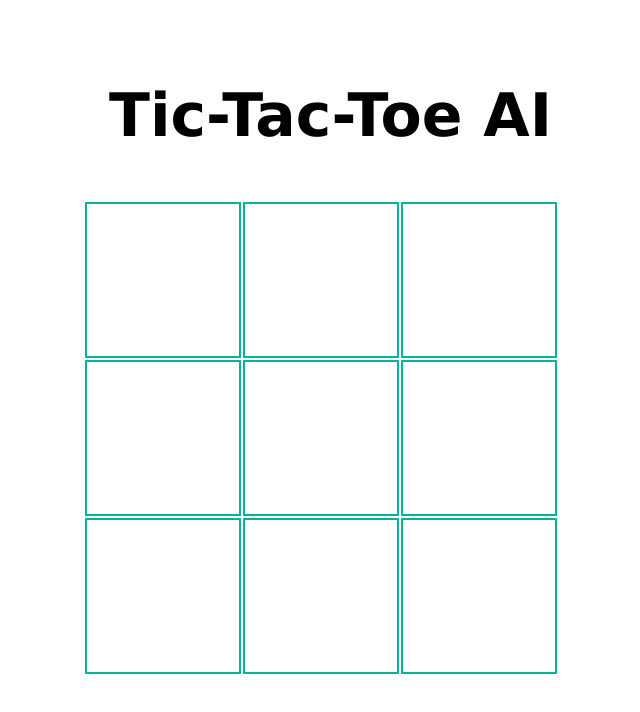
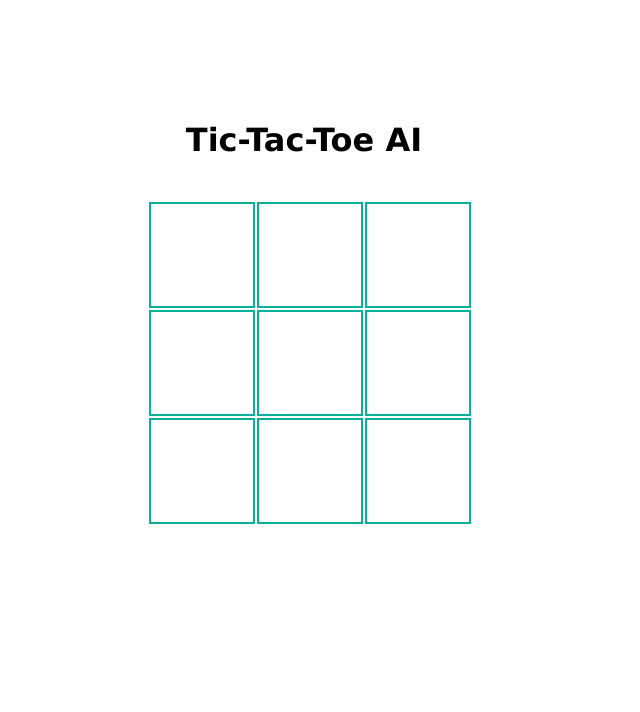
Before and after one commit to Nilay0921/Tic-Tac-ToeAI, a plain HTML site: page index.html in a window 1280 px wide. Shown: the whole page, without its empty margins (307-947 px from the left). Drawn offline with Linux system fonts and the light colour scheme.

Commit message:
Update style.css

```diff
--- a/style.css
+++ b/style.css
@@ -4,21 +4,20 @@ html {
 
 .title {
     position: absolute;
-    font-size: 30px;
-    top: 40px;
-    left: 32.5%;
+    top: 100px;
+    left: 38.5%;
 }
 
 table {
     position: absolute;
-    left: 30.5%;
+    left: 35.5%;
     top: 200px;
 }
 
 td {
     border: 2px solid rgb(7, 177, 154);
-    height: 150px;
-    width: 150px;
+    height: 100px;
+    width: 100px;
     text-align: center;
     vertical-align: center;
     font-size: 75px;
```
